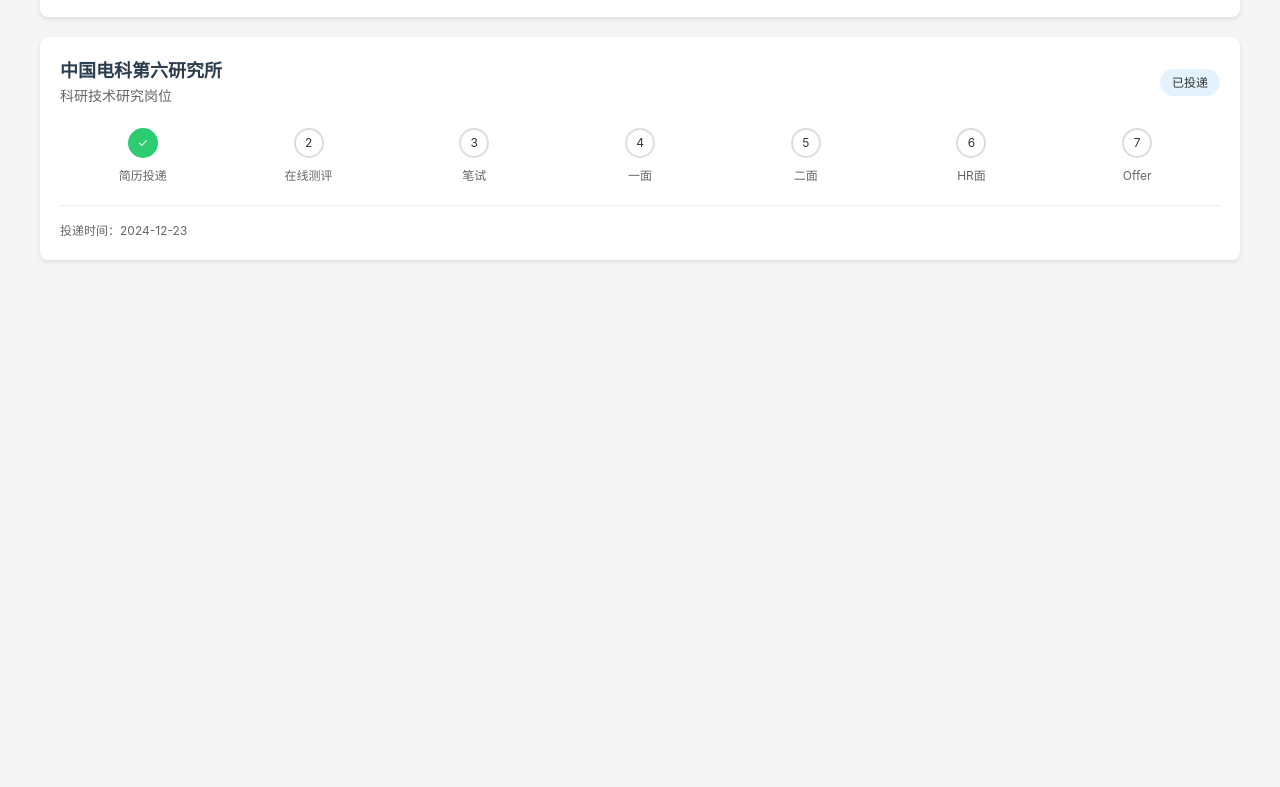
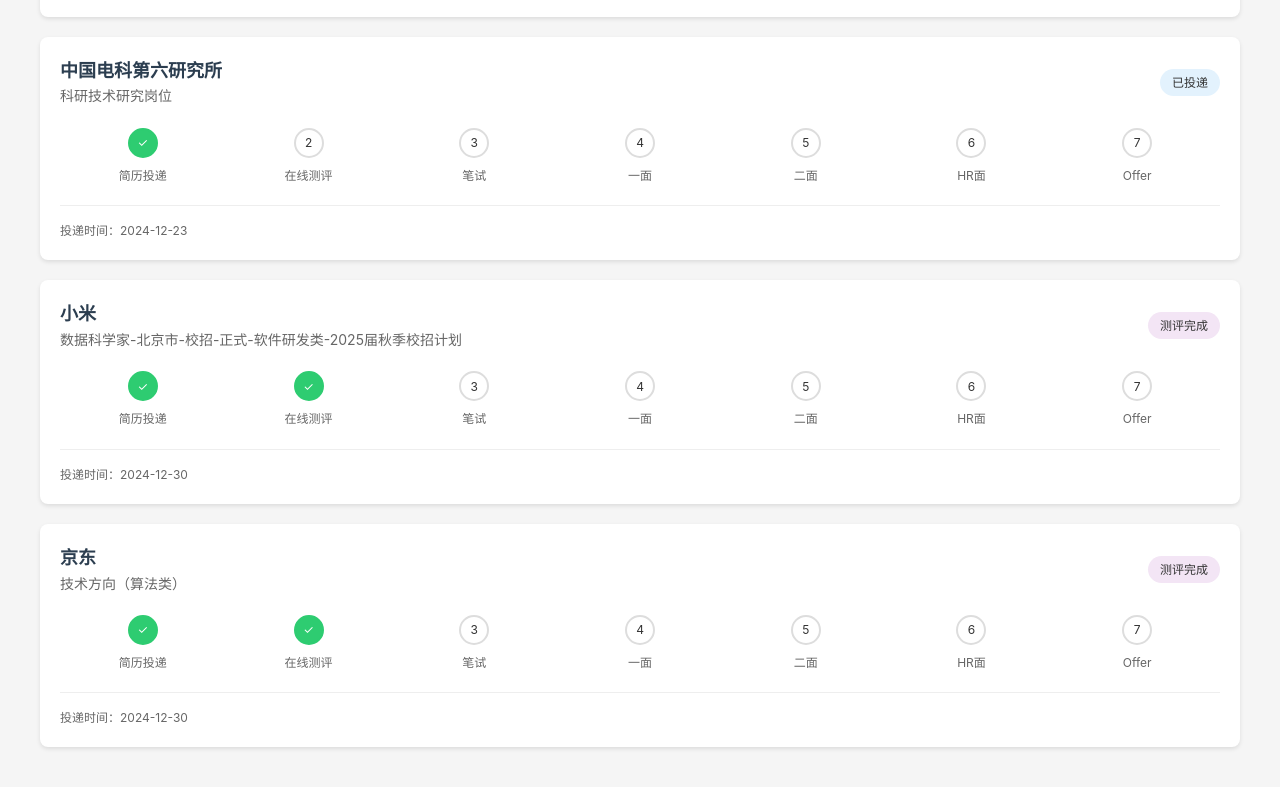
Before and after one commit to WangRunlu/-, a plain HTML site: page index.html in a window 1280 px wide. Shown: the part 1081-1868 px from the top of the page. Before the commit the page ends 1381 px from the top, so only its background shows below. Drawn offline with Linux system fonts and the light colour scheme.

Commit message:
Update index.html

```diff
--- a/index.html
+++ b/index.html
@@ -255,6 +255,38 @@
                     { name: "HR面", completed: false },
                     { name: "Offer", completed: false }
                 ]
+            },
+            {
+                company: "小米",
+                position: "数据科学家-北京市-校招-正式-软件研发类-2025届秋季校招计划",
+                date: "2024-12-30",
+                status: "测评完成",
+                statusClass: "test",
+                steps: [
+                    { name: "简历投递", completed: true, date: "2024-12-30" },
+                    { name: "在线测评", completed: true, date: "2024-12-30" },
+                    { name: "笔试", completed: false },
+                    { name: "一面", completed: false },
+                    { name: "二面", completed: false },
+                    { name: "HR面", completed: false },
+                    { name: "Offer", completed: false }
+                ]
+            },
+            {
+                company: "京东",
+                position: "技术方向（算法类）",
+                date: "2024-12-30",
+                status: "测评完成",
+                statusClass: "test",
+                steps: [
+                    { name: "简历投递", completed: true, date: "2024-12-30" },
+                    { name: "在线测评", completed: true, date: "2024-12-30" },
+                    { name: "笔试", completed: false },
+                    { name: "一面", completed: false },
+                    { name: "二面", completed: false },
+                    { name: "HR面", completed: false },
+                    { name: "Offer", completed: false }
+                ]
             }
         ];
 
```
